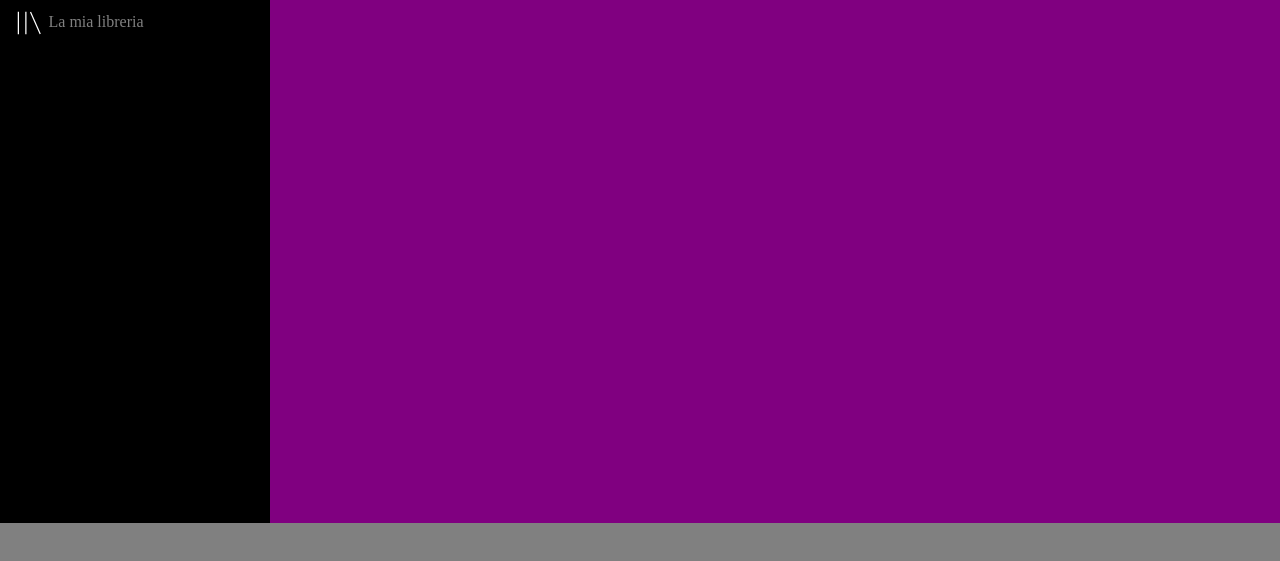
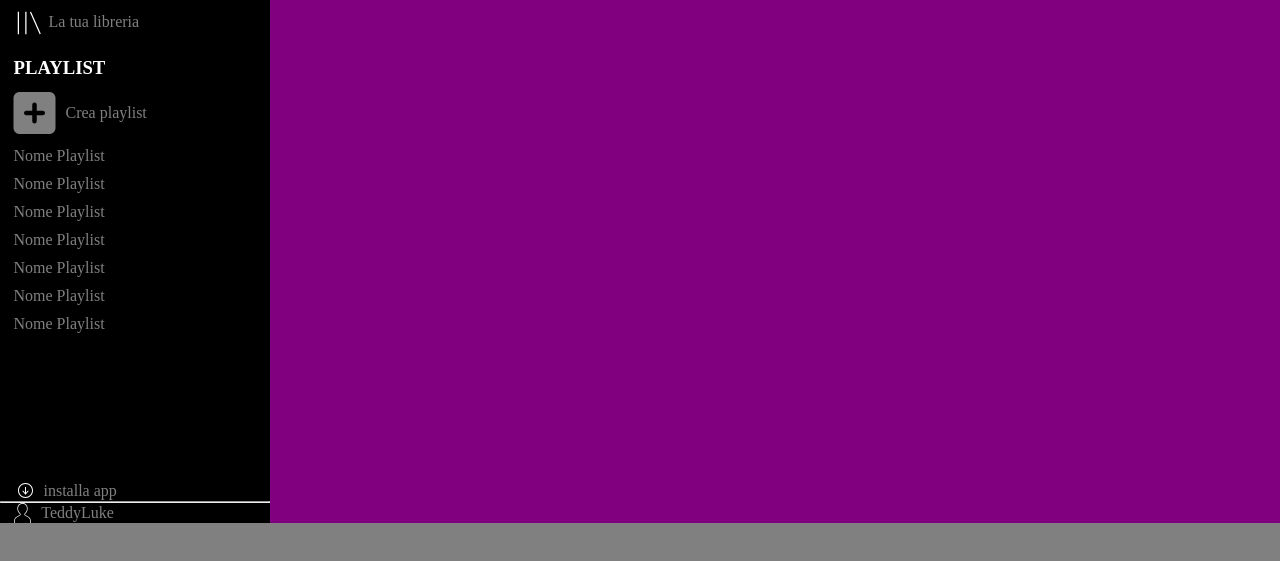
Before and after one commit to Teddyluke/html-css-spotifyweb, a plain HTML site: page index.html in a window 1280 px wide. Shown: the part 187-748 px from the top of the page. Drawn offline with Linux system fonts and the light colour scheme.

Commit message:
pseudocompletamento barra laterale sinistra.

```diff
--- a/css/master.css
+++ b/css/master.css
@@ -66,12 +66,33 @@ footer {
 
 
 /* aside */
+aside a {
+  color: grey;
+}
+
+/* regole container flex */
+.container-flex-aside {
+  display: flex;
+  flex-direction: column;
+  justify-content: space-between;
+}
 
 .container-flex-navbar {
   display: flex;
   padding-left: 5%;
-  height: 100%;
   align-items: center;
+}
+
+.container-flex-accountname {
+  display: flex;
+  padding-left: 5%;
+  align-items: center;
+}
+
+/* sezione navbar top */
+
+#navbar-top, #accountname {
+  overflow: auto;
 }
 
 #navbar-top .logo img {
@@ -84,10 +105,28 @@ footer {
   padding-right: 5px;
 }
 
-#navbar-top div a {
-  color: grey;
-}
-
 #navbar-top div {
   padding-top: 10px;
 }
+
+#navbar-top h3 {
+  color: white;
+  padding-left: 5%;
+  padding-top: 20px;
+}
+
+.fa-plus-square {
+  font-size: 3em;
+  padding-right: 10px;
+}
+
+#navbar-top ul li {
+  padding-left: 5%;
+  padding-top: 10px;
+}
+
+/* sezione accountname */
+#accountname img {
+  height: 20px;
+  padding-right: 10px;
+}
--- a/index.html
+++ b/index.html
@@ -5,18 +5,21 @@
     <title>Spotifyweb</title>
     <link rel="stylesheet" href="css/master.css">
     <meta name="viewport" content="width=device-width, initial-scale=1">
+    <script src="https://kit.fontawesome.com/d4368e456d.js" crossorigin="anonymous"></script>
   </head>
 
   <body>
     <div class="container-grid">
+
       <!-- header -->
       <header>
         <section class="container-flex-header" id="gopremium">
             <a href="#">EFFETTUA L'UPGRADE</a>
         </section>
       </header>
+
       <!--  barra laterale sinistra -->
-      <aside>
+      <aside class="container-flex-aside">
         <section  id="navbar-top" >
           <div class="container-flex-navbar">
             <a class="logo" href="#"><img src="img/logo.svg" alt="logo"></a>
@@ -31,13 +34,35 @@
           </div>
           <div class="container-flex-navbar">
             <img class="prettypicture" src="img/libreria.svg" alt="libreria">
-            <a href="#">La mia libreria</a>
+            <a href="#">La tua libreria</a>
           </div>
-
+          <!-- playlist -->
+          <h3>PLAYLIST</h3>
+          <div class="container-flex-navbar">
+            <a href="#"><i class="fas fa-plus-square"></i></a>
+            <a href="#">Crea playlist</a>
+          </div>
+          <ul>
+            <li> <a href="#">Nome Playlist</a> </li>
+            <li> <a href="#">Nome Playlist</a> </li>
+            <li> <a href="#">Nome Playlist</a> </li>
+            <li> <a href="#">Nome Playlist</a> </li>
+            <li> <a href="#">Nome Playlist</a> </li>
+            <li> <a href="#">Nome Playlist</a> </li>
+            <li> <a href="#">Nome Playlist</a> </li>
+          </ul>
         </section>
-
-        <section class="container-flex-library">
-
+        <!-- piè di pagina aside -->
+        <section id="accountname">
+          <div class="container-flex-accountname">
+            <img src="img/download.svg" alt="download">
+            <a href="#">installa app</a>
+          </div>
+          <hr>
+          <div class="container-flex-accountname">
+            <img src="img/profile.svg" alt="profile">
+            <a href="#">TeddyLuke</a>
+          </div>
         </section>
 
       </aside>
```
